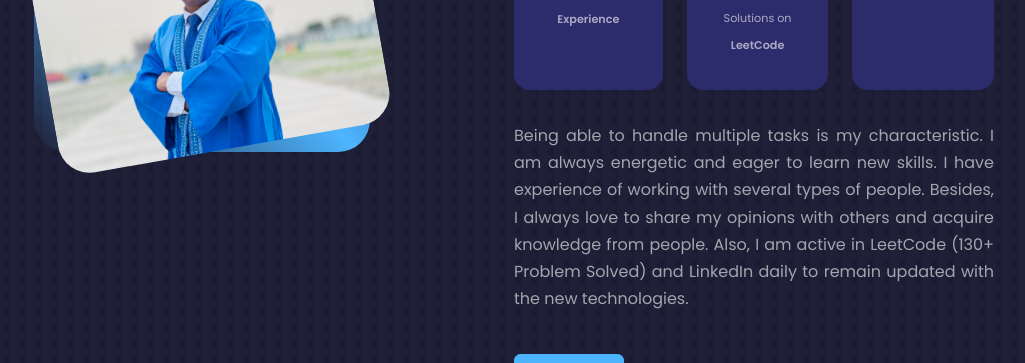
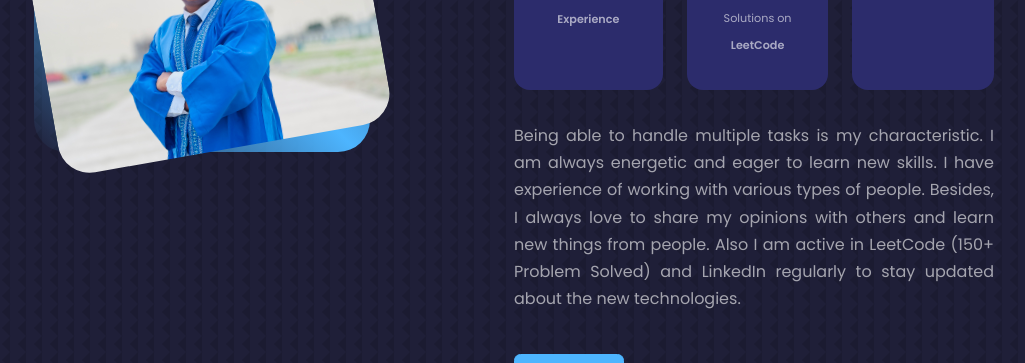
Before and after one commit to SpandanSarkar/Portfolio2023, a React (Create React App) app: page / in a window 1280 px wide. Shown: the part 1200-1563 px from the top of the page, without its empty margins (126-1151 px from the left). Built offline with nearby package versions, Linux system fonts and the light colour scheme.

Commit message:
about modified

```diff
--- a/src/components/about/about.jsx
+++ b/src/components/about/about.jsx
@@ -36,7 +36,7 @@ const About = () => {
             </article>
           </div>
           <p>
-            Being able to handle multiple tasks is my characteristic. I am always energetic and eager to learn new skills. I have experience of working with several types of people. Besides, I always love to share my opinions with others and acquire knowledge from people. Also, I am active in LeetCode (130+ Problem Solved) and LinkedIn daily to remain updated with the new technologies.
+            Being able to handle multiple tasks is my characteristic. I am always energetic and eager to learn new skills. I have experience of working with various types of people. Besides, I always love to share my opinions with others and learn new things from people. Also I am active in LeetCode (150+ Problem Solved) and LinkedIn regularly to stay updated about the new technologies.
           </p>
           <a href='#contact' className='btn btn-primary'>Let's Talk</a>
         </div>
```
